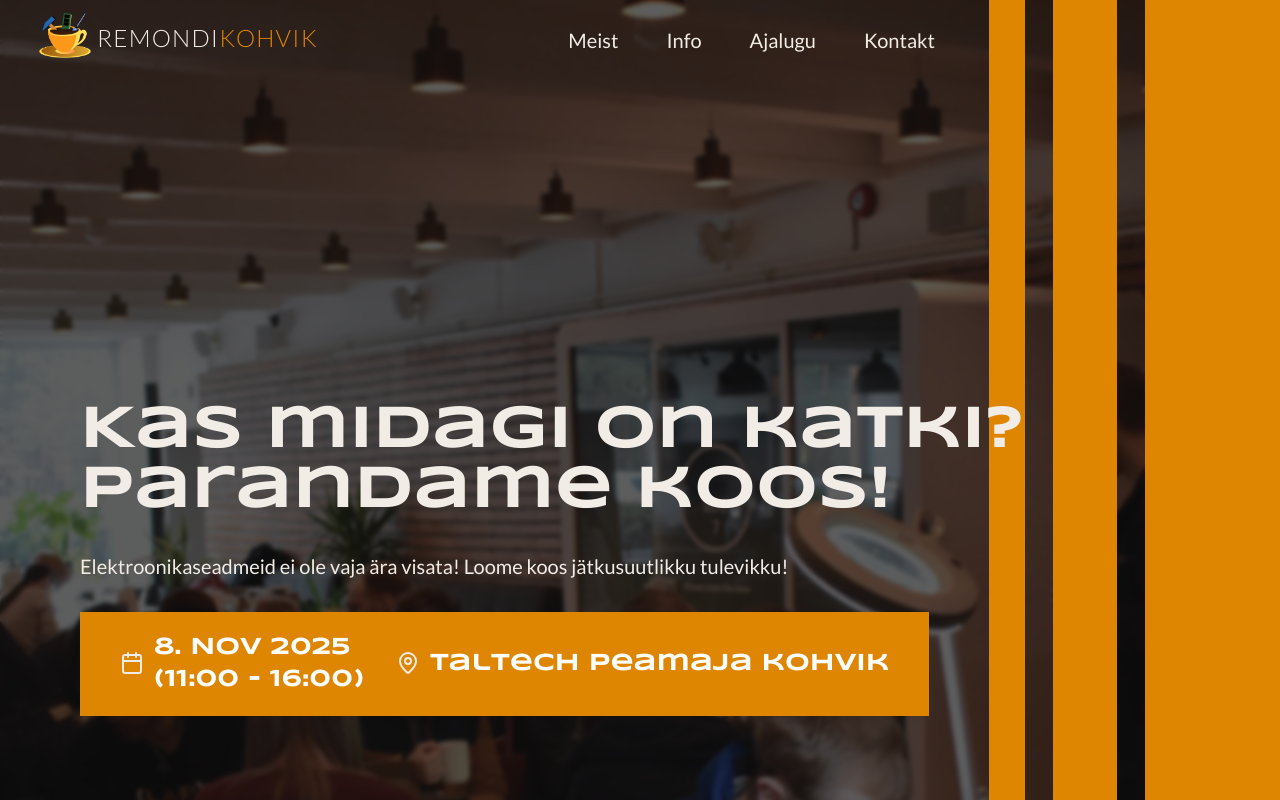
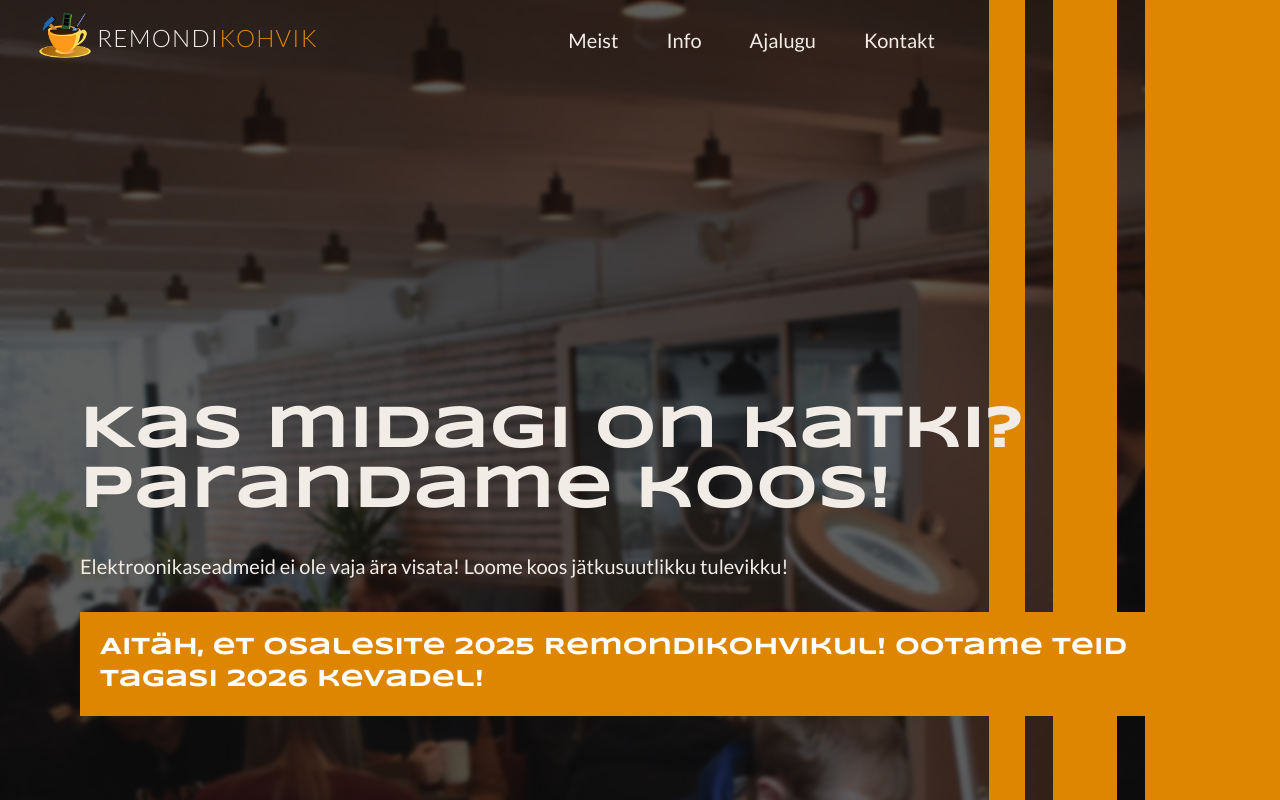
Before and after one commit to Lapikud/remondikohvik.lapikud.ee, a Next.js app: page / in a window 1280 px wide. Shown: the top 800 px of the page. Built offline with nearby package versions, Linux system fonts and the light colour scheme.

Commit message:
Add farewell message

```diff
--- a/components/layout/hero.tsx
+++ b/components/layout/hero.tsx
@@ -77,24 +77,27 @@ export const Hero = () => (
           Elektroonikaseadmeid ei ole vaja ära visata! Loome koos jätkusuutlikku tulevikku!
         </p>
         <div
-          className="**:font-syncopate items-center px-4 max-w-full py-3 lg:px-10 lg:py-5 bg-primary w-max flex gap-4 lg:gap-8">
+          className="**:font-syncopate items-center px-4 max-w-full py-3 lg:px-5 lg:py-5 bg-primary w-max flex gap-4 lg:gap-8">
           <div className="flex items-center gap-1 lg:gap-2.5 ">
-            <Calendar className="not-sm:size-3 -translate-y-0.25"/>
+            <p className="font-bold text-white not-sm:text-[10px] md:text-xs lg:text-2xl">
+              Aitäh, et osalesite 2025 Remondikohvikul! Ootame teid tagasi 2026 kevadel!
+            </p>
+            {/*<Calendar className="not-sm:size-3 -translate-y-0.25"/>
             <p className="font-bold text-white not-sm:text-[9px] md:text-xs lg:text-2xl">
               8. Nov 2025 <br/>(11:00 - 16:00)
-            </p>
+            </p>*/}
           </div>
-          <div className="flex items-center gap-1 lg:gap-2.5 ">
-            <MapPin className="not-sm:size-3 -translate-y-0.25"/>
-            <a
-              href="https://maps.app.goo.gl/B77ZdAA7KW3k3mze6"
-              target="_blank"
-              rel="noopener noreferrer"
-              className="font-bold text-white hover:text-secondary-foreground hover:underline not-sm:text-[9px] md:text-xs lg:text-2xl relative z-20"
-            >
-              Taltech peamaja kohvik
-            </a>
-          </div>
+          {/*<div className="flex items-center gap-1 lg:gap-2.5 ">*/}
+          {/*  <MapPin className="not-sm:size-3 -translate-y-0.25"/>*/}
+          {/*  <a*/}
+          {/*    href="https://maps.app.goo.gl/B77ZdAA7KW3k3mze6"*/}
+          {/*    target="_blank"*/}
+          {/*    rel="noopener noreferrer"*/}
+          {/*    className="font-bold text-white hover:text-secondary-foreground hover:underline not-sm:text-[9px] md:text-xs lg:text-2xl relative z-20"*/}
+          {/*  >*/}
+          {/*    Taltech peamaja kohvik*/}
+          {/*  </a>*/}
+          {/*</div>*/}
         </div>
       </div>
 
```
